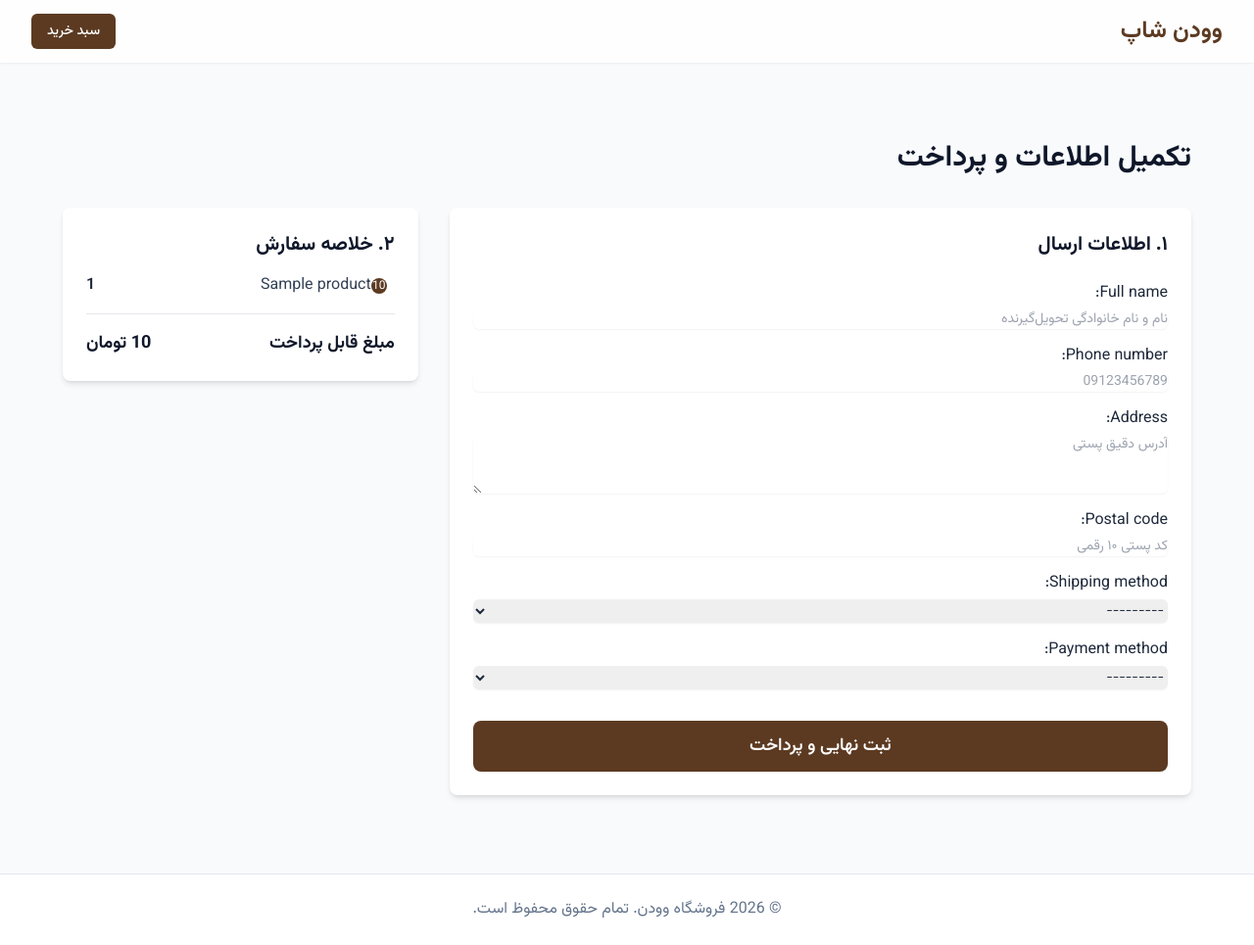
After one commit to Abolfazlparadox/wooden_shop, a Django app: template templates/orders/checkout.html in a window 1280 px wide. The commit adds this page. Shown: the whole page at 98% size. Run offline with Django 5.2, Linux system fonts and the light colour scheme; tables that the repository leaves empty hold one stand-in row (values such as "Sample post"); the template is opened without the code that fills it: values that come from a table or form of the project are taken from there, most other values are stand-ins (such as "Sample title", 1, 10 or a date in 2020); some libraries are stand-ins or nearby versions.

Commit message:
feat: implement checkout process and forms

```diff
--- /dev/null
+++ b/orders/forms.py
@@ -0,0 +1,32 @@
+from django import forms
+from .models import Order
+
+class OrderCreateForm(forms.ModelForm):
+    class Meta:
+        model = Order
+        fields = ['full_name', 'phone_number', 'address', 'postal_code', 'shipping_method', 'payment_method']
+        widgets = {
+            'full_name': forms.TextInput(attrs={
+                'class': 'mt-1 block w-full rounded-md border-gray-300 shadow-sm focus:border-walnut-800 focus:ring-walnut-800 sm:text-sm',
+                'placeholder': 'نام و نام خانوادگی تحویل‌گیرنده'
+            }),
+            'phone_number': forms.TextInput(attrs={
+                'class': 'mt-1 block w-full rounded-md border-gray-300 shadow-sm focus:border-walnut-800 focus:ring-walnut-800 sm:text-sm',
+                'placeholder': '09123456789'
+            }),
+            'address': forms.Textarea(attrs={
+                'class': 'mt-1 block w-full rounded-md border-gray-300 shadow-sm focus:border-walnut-800 focus:ring-walnut-800 sm:text-sm',
+                'rows': 3,
+                'placeholder': 'آدرس دقیق پستی'
+            }),
+            'postal_code': forms.TextInput(attrs={
+                'class': 'mt-1 block w-full rounded-md border-gray-300 shadow-sm focus:border-walnut-800 focus:ring-walnut-800 sm:text-sm',
+                'placeholder': 'کد پستی ۱۰ رقمی'
+            }),
+            'shipping_method': forms.Select(attrs={
+                'class': 'mt-1 block w-full rounded-md border-gray-300 shadow-sm focus:border-walnut-800 focus:ring-walnut-800 sm:text-sm'
+            }),
+            'payment_method': forms.Select(attrs={
+                'class': 'mt-1 block w-full rounded-md border-gray-300 shadow-sm focus:border-walnut-800 focus:ring-walnut-800 sm:text-sm'
+            }),
+        }
--- a/orders/urls.py
+++ b/orders/urls.py
@@ -7,4 +7,5 @@ urlpatterns = [
     path('cart/', views.cart_detail, name='cart_detail'),
     path('cart/add/<int:variation_id>/', views.cart_add, name='cart_add'),
     path('cart/remove/<int:variation_id>/', views.cart_remove, name='cart_remove'),
+    path('checkout/', views.checkout, name='checkout'),
 ]
--- a/templates/orders/cart_detail.html
+++ b/templates/orders/cart_detail.html
@@ -58,7 +58,7 @@
                     <span>{{ cart.get_total_price|floatformat:"0" }} تومان</span>
                 </div>
                 <div class="mt-6">
-                    <a href="#" class="w-full block text-center bg-walnut-900 text-white py-3 px-6 rounded-lg text-lg font-semibold hover:bg-walnut-800 transition-colors">
+                    <a href="{% url 'orders:checkout' %}" class="w-full block text-center bg-walnut-900 text-white py-3 px-6 rounded-lg text-lg font-semibold hover:bg-walnut-800 transition-colors">
                         ثبت و مرحله بعد
                     </a>
                 </div>
--- /dev/null
+++ b/templates/orders/checkout.html
@@ -0,0 +1,53 @@
+{% extends 'base.html' %}
+
+{% block title %}تکمیل سفارش{% endblock %}
+
+{% block content %}
+<div class="container mx-auto px-4 sm:px-6 lg:px-8 py-8">
+    <h1 class="text-3xl font-bold text-slate-900 mb-8">تکمیل اطلاعات و پرداخت</h1>
+
+    <div class="grid grid-cols-1 lg:grid-cols-3 gap-8">
+
+        <!-- Checkout Form -->
+        <div class="lg:col-span-2 bg-white rounded-lg shadow-md p-6">
+            <h2 class="text-xl font-bold text-slate-900 mb-6">۱. اطلاعات ارسال</h2>
+            <form action="." method="post">
+                {% csrf_token %}
+                <div class="space-y-4">
+                    {{ form.as_p }}
+                </div>
+                <div class="mt-8">
+                    <button type="submit" class="w-full bg-walnut-900 text-white py-3 px-6 rounded-lg text-lg font-semibold hover:bg-walnut-800 transition-colors">
+                        ثبت نهایی و پرداخت
+                    </button>
+                </div>
+            </form>
+        </div>
+
+        <!-- Order Summary -->
+        <div class="lg:col-span-1">
+            <div class="bg-white rounded-lg shadow-md p-6 sticky top-24">
+                <h2 class="text-xl font-bold text-slate-900 mb-4">۲. خلاصه سفارش</h2>
+                <div class="space-y-4">
+                    {% for item in cart %}
+                    <div class="flex items-center justify-between">
+                        <div class="flex items-center">
+                            <span class="inline-block w-4 h-4 rounded-full bg-walnut-900 text-white text-xs text-center leading-4 mr-2">{{ item.quantity }}</span>
+                            <p class="text-slate-700">{{ item.variation.product.title }}</p>
+                        </div>
+                        <p class="text-slate-800 font-semibold">{{ item.total_price|floatformat:"0" }}</p>
+                    </div>
+                    {% endfor %}
+                </div>
+                <div class="border-t mt-4 pt-4">
+                    <div class="flex justify-between items-center text-slate-900 font-bold text-lg">
+                        <span>مبلغ قابل پرداخت</span>
+                        <span>{{ cart.get_total_price|floatformat:"0" }} تومان</span>
+                    </div>
+                </div>
+            </div>
+        </div>
+
+    </div>
+</div>
+{% endblock %}
```
Also changed, not shown: orders/views.py (+35 -18 lines), templates/orders/order_created.html (added, +19 -0 lines).
